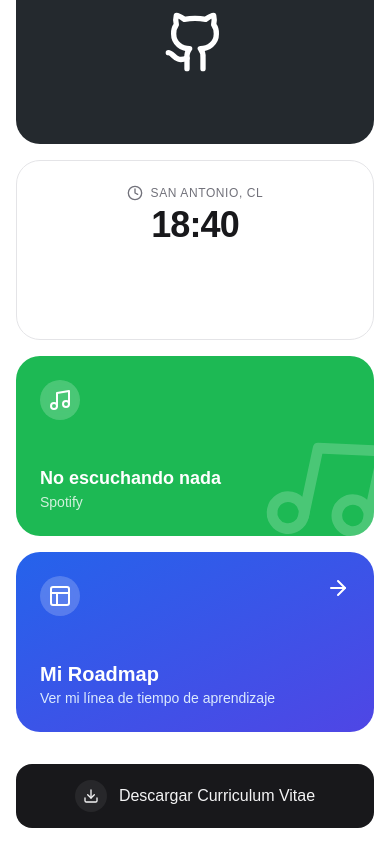
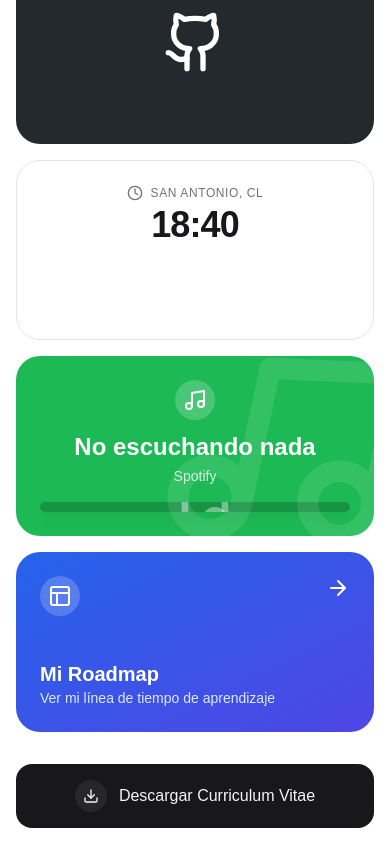
Before and after one commit to AlexisHCD/Portfolio_Proyecto_AIEP, a Next.js app: page / in a window 390 px wide. Shown: the part 1098-1942 px from the top of the page. Built offline with nearby package versions, Linux system fonts and the light colour scheme; no server answers.

Commit message:
feat: redesign spotify card layout

```diff
--- a/app/page.tsx
+++ b/app/page.tsx
@@ -60,7 +60,7 @@ export default function Home() {
 
           {/* Roadmap Link */}
           {/* Spotify Card */}
-          <div className="md:col-span-2 md:row-span-1">
+          <div className="md:col-span-1 md:row-span-2">
             <SpotifyCard />
           </div>
 
--- a/components/widgets/spotify-card.tsx
+++ b/components/widgets/spotify-card.tsx
@@ -4,6 +4,7 @@ import useSWR from "swr";
 import { Music } from "lucide-react";
 import Link from "next/link";
 import { motion } from "framer-motion";
+import Image from "next/image";
 
 const fetcher = (url: string) => fetch(url).then((res) => res.json());
 
@@ -19,59 +20,62 @@ export const SpotifyCard = () => {
         <Link
             href={data?.songUrl || "https://open.spotify.com"}
             target="_blank"
-            className="flex flex-col justify-between h-full bg-[#1DB954] dark:bg-[#1DB954] rounded-3xl p-6 text-white group relative overflow-hidden"
+            className="flex flex-col h-full bg-[#1DB954] rounded-3xl p-6 text-white relative overflow-hidden transition-transform hover:scale-[1.02] duration-300"
         >
-            {/* Album Art Background */}
-            {isPlaying && albumImageUrl && (
-                <>
-                    <div
-                        className="absolute inset-0 bg-cover bg-center transition-transform duration-700 group-hover:scale-110"
-                        style={{ backgroundImage: `url(${albumImageUrl})` }}
-                    />
-                    <div className="absolute inset-0 bg-black/50 backdrop-blur-[2px] transition-opacity duration-300 group-hover:bg-black/40" />
-                </>
-            )}
-
-            <div className="flex justify-between items-start z-10">
-                <div className="p-2 bg-white/20 rounded-full backdrop-blur-sm">
+            {/* Header / Title Section */}
+            <div className="flex-1 flex flex-col items-center justify-center text-center z-10 mb-4">
+                <div className="bg-white/20 p-2 rounded-full mb-3 backdrop-blur-sm">
                     <Music className="w-6 h-6" />
                 </div>
+                <h3 className="text-2xl font-bold leading-tight line-clamp-2">
+                    {isPlaying ? data.title : "No escuchando nada"}
+                </h3>
+                <p className="text-white/80 text-sm mt-1 font-medium line-clamp-1">
+                    {isPlaying ? data.artist : "Spotify"}
+                </p>
+            </div>
+
+            {/* Album Art Section */}
+            <div className="relative w-full aspect-square rounded-2xl overflow-hidden bg-black/20 shadow-lg group">
+                {isPlaying && albumImageUrl ? (
+                    <Image
+                        src={albumImageUrl}
+                        alt={data.album}
+                        fill
+                        className="object-cover transition-transform duration-500 group-hover:scale-110"
+                    />
+                ) : (
+                    <div className="absolute inset-0 flex items-center justify-center">
+                        <Music className="w-20 h-20 text-white/40" />
+                    </div>
+                )}
+
+                {/* Playing Animation Overlay */}
                 {isPlaying && (
-                    <div className="flex items-end gap-[2px] h-4">
+                    <div className="absolute bottom-4 right-4 flex items-end gap-[3px] h-6">
                         <motion.div
-                            className="w-1 bg-white rounded-full"
-                            animate={{ height: [4, 12, 4] }}
-                            transition={{ duration: 1, repeat: Infinity }}
+                            className="w-1.5 bg-white rounded-full"
+                            animate={{ height: [6, 16, 6] }}
+                            transition={{ duration: 0.8, repeat: Infinity }}
                         />
                         <motion.div
-                            className="w-1 bg-white rounded-full"
-                            animate={{ height: [12, 4, 12] }}
-                            transition={{ duration: 1.2, repeat: Infinity, delay: 0.1 }}
+                            className="w-1.5 bg-white rounded-full"
+                            animate={{ height: [16, 6, 16] }}
+                            transition={{ duration: 1.1, repeat: Infinity, delay: 0.1 }}
                         />
                         <motion.div
-                            className="w-1 bg-white rounded-full"
-                            animate={{ height: [6, 10, 6] }}
-                            transition={{ duration: 0.8, repeat: Infinity, delay: 0.2 }}
+                            className="w-1.5 bg-white rounded-full"
+                            animate={{ height: [8, 20, 8] }}
+                            transition={{ duration: 0.9, repeat: Infinity, delay: 0.2 }}
                         />
                     </div>
                 )}
             </div>
 
-            <div className="z-10 mt-4">
-                <h3 className="text-lg font-bold truncate">
-                    {isPlaying ? data.title : "No escuchando nada"}
-                </h3>
-                <p className="text-white/80 text-sm truncate">
-                    {isPlaying ? data.artist : "Spotify"}
-                </p>
+            {/* Background Pattern */}
+            <div className="absolute inset-0 opacity-10 pointer-events-none">
+                <Music className="absolute -right-10 -bottom-10 w-64 h-64 rotate-12" />
             </div>
-
-            {/* Fallback Background Effect (only if not playing) */}
-            {!isPlaying && (
-                <div className="absolute -bottom-4 -right-4 opacity-20 rotate-12 group-hover:rotate-0 group-hover:scale-110 transition-all duration-500">
-                    <Music className="w-32 h-32" />
-                </div>
-            )}
         </Link>
     );
 };
```
